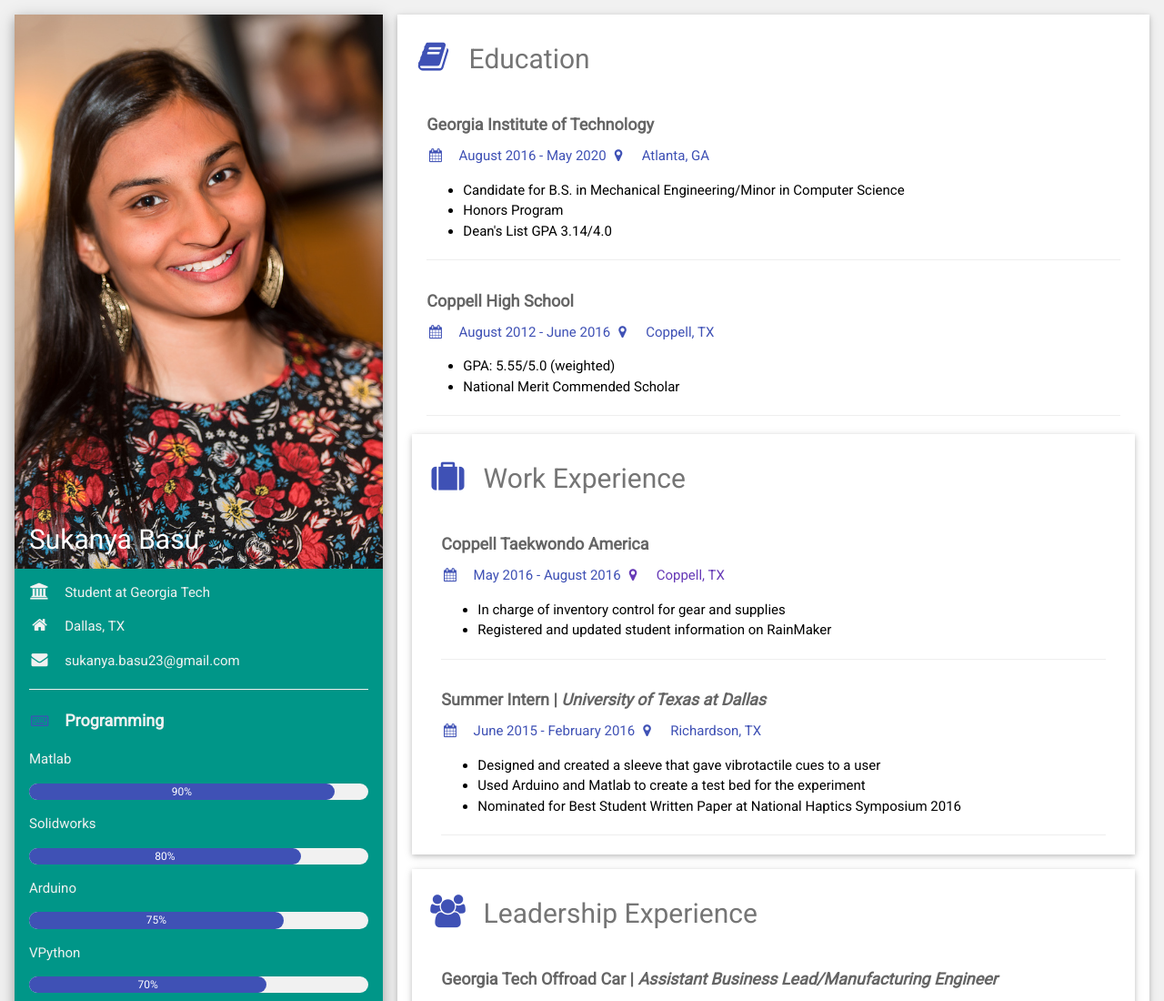
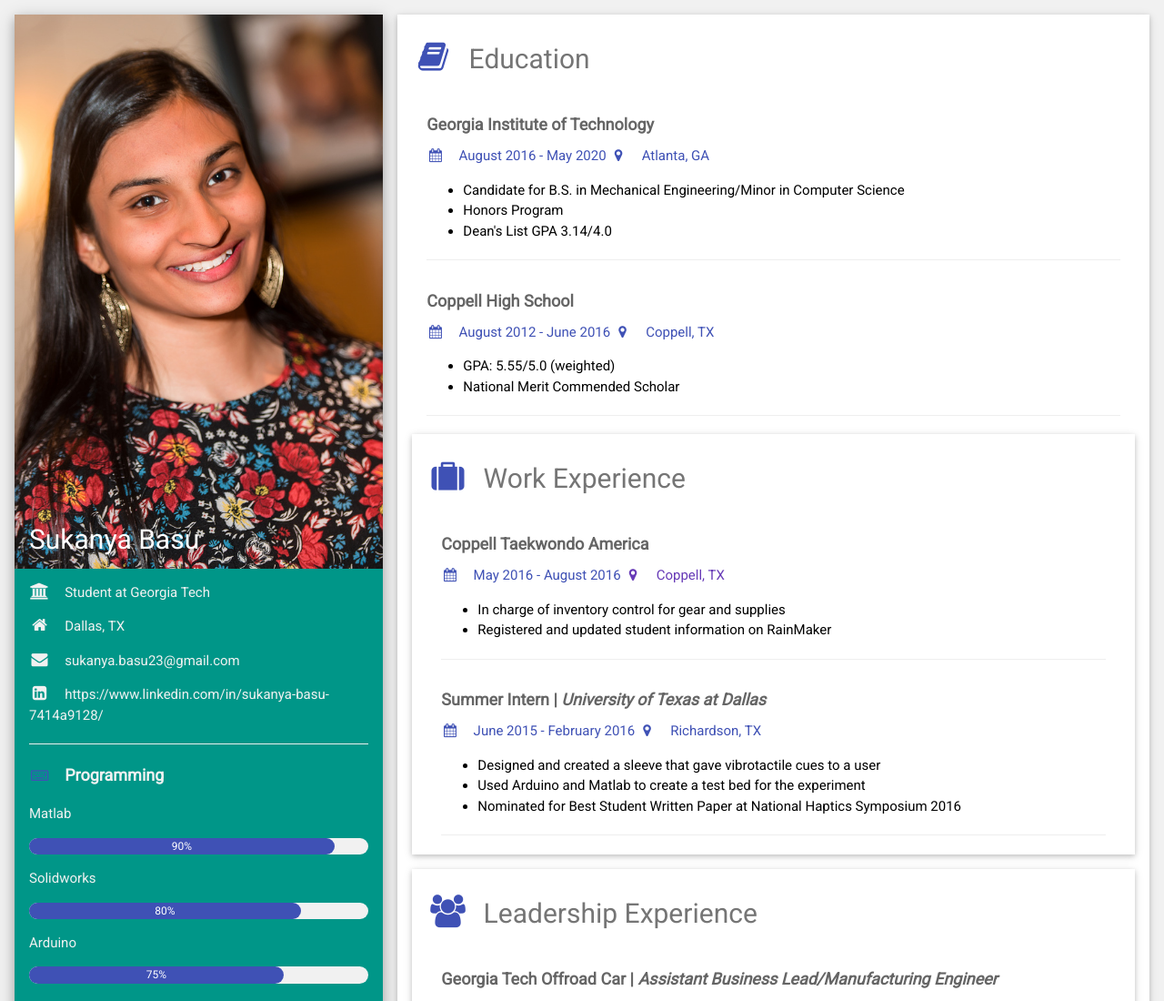
Before and after one commit to sukanya-basu/sukanya-basu.github.io, a plain HTML site: page index.html in a window 1280 px wide. Shown: the top 1100 px of the page at 91% size. Drawn offline with nearby package versions, Linux system fonts and the light colour scheme.

Commit message:
Update index.html

```diff
--- a/index.html
+++ b/index.html
@@ -31,6 +31,7 @@ html,body,h1,h2,h3,h4,h5,h6 {font-family: "Roboto", sans-serif}
           <p><i class="fa fa-institution fa-fw w3-margin-right w3-large w3-text-light-grey"></i>Student at Georgia Tech</p>
           <p><i class="fa fa-home fa-fw w3-margin-right w3-large w3-text-light-grey"></i>Dallas, TX</p>
           <p><i class="fa fa-envelope fa-fw w3-margin-right w3-large w3-text-light-grey"></i>sukanya.basu23@gmail.com</p>
+	  <p><i class="fa fa-linkedin-square fa-fw w3-margin-right w3-large w3-text-light-grey"></i><href>https://www.linkedin.com/in/sukanya-basu-7414a9128/</href></p>
           <hr>
 
           <p class="w3-large"><b><i class="fa fa-keyboard-o fa-fw w3-margin-right w3-text-indigo"></i>Programming</b></p>
```
